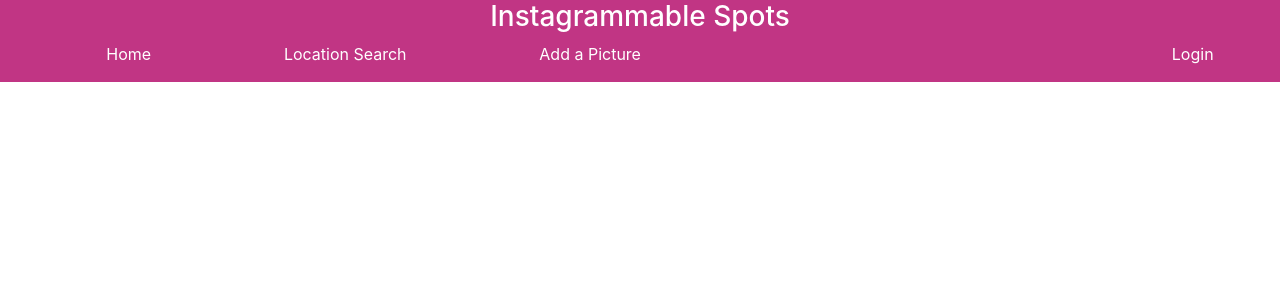
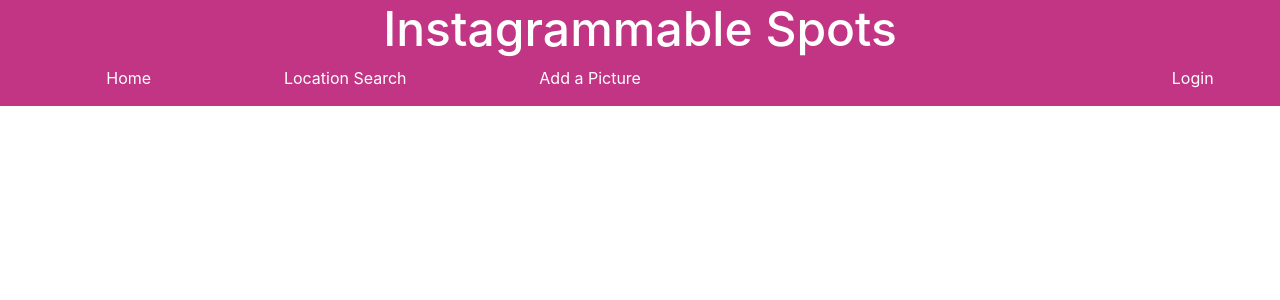
Before and after one commit to anakp07/capstone-frontend, a React (Create React App) app in the folder frontend/: page / in a window 1280 px wide. Shown: the top 300 px of the page. Built offline with nearby package versions, Linux system fonts and the light colour scheme.

Commit message:
nav bar css

```diff
--- a/frontend/src/components/Nav.css
+++ b/frontend/src/components/Nav.css
@@ -4,7 +4,6 @@ nav {
     align-items: center;
     min-height: 10vh;
     background: #C13584;
-    color: white;
     }
 .nav-links {
     width: 100%;
@@ -30,3 +29,8 @@ div {
 li {
     display: inline;
   }
+
+nav h3 {
+    font-size: 3em;
+    color: white;
+}
```
